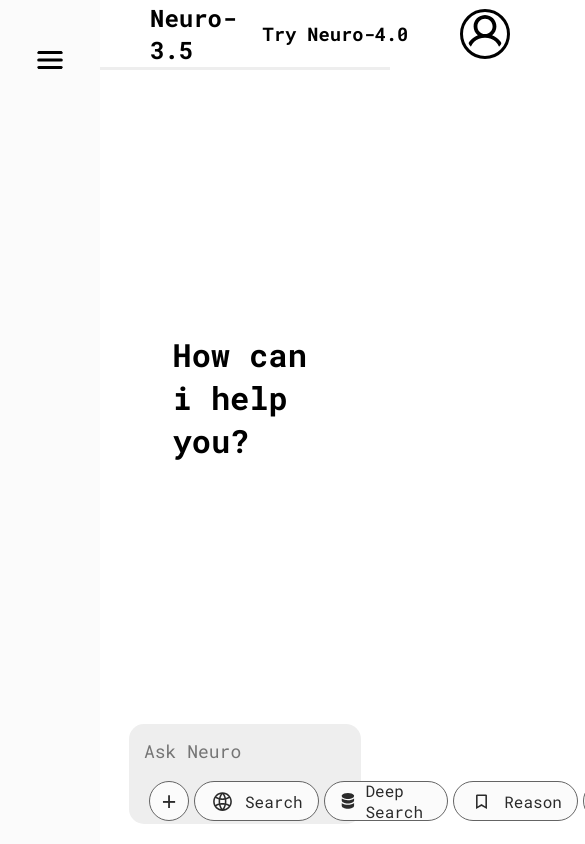
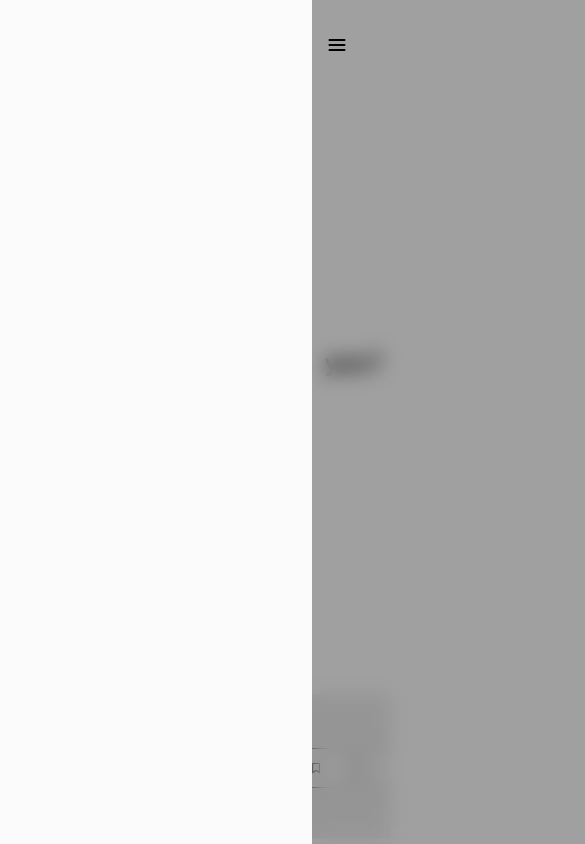
Before and after one commit to AymenBraikia/Neuro, a Next.js app in the folder chatbot/: page /chat in a window 390 px wide. Both pictures are taken after a click on the icon 46 px from the left and 53 px from the top of the page. Shown: the top 844 px of the page, 585 px wide, since content can reach past the window. Built offline with nearby package versions, Linux system fonts and the light colour scheme.

Commit message:
responsive chat

```diff
--- a/chatbot/app/components/chat_components/body.tsx
+++ b/chatbot/app/components/chat_components/body.tsx
@@ -1,6 +1,5 @@
 "use client";
 import Theme from "../theme";
-
 
 function gear() {
 	return (
@@ -121,7 +120,6 @@
 	);
 }
 
-// import search from "../../../public/search-svgrepo-com (1).svg";
 import "./body.css";
 import { useRef, useEffect } from "react";
 
@@ -234,7 +232,6 @@
 		</>
 	);
 }
-
 function handleOptionClick(ev: React.MouseEvent<HTMLParagraphElement>) {
 	const target = ev.currentTarget as HTMLElement;
 	target.classList.toggle("active");
@@ -308,7 +305,9 @@
 	const messages: Array<object> = [];
 
 	async function Submit() {
-		if (!input.current?.value || !input.current) return;
+		if (!input.current?.value) return;
+		if (input.current?.value == "") return;
+
 		if (document.querySelector("h1")) {
 			h1.current?.classList.add("active");
 
@@ -422,18 +421,17 @@
 	return (
 		<>
 			<nav>
-				<div style={{ display: "flex", justifyContent: "flex-start", columnGap: 20, alignItems: "center", minWidth: 160, width: "100%", height: "10%" }}>
+				<div className="navHeader" style={{ display: "flex", justifyContent: "flex-start", columnGap: 20, alignItems: "center", minWidth: 160, width: "100%", height: "10%" }}>
 					{menu()}
-					{/* <Image src={burger} alt="Burger" onClick={navBarToggle} className="burger" /> */}
-					<div style={{ position: "relative", width: "70%" }}>
+					<div className="searchCont" style={{ position: "relative", width: "70%" }}>
 						{search()}
 						<input type="text" className="search_history" placeholder="Search" id="" />
 					</div>
 				</div>
+
 				<div>
 					<div className="newChat">
 						{canvasPen()}
-						{/* <Image src={pen} alt="New chat" width={30} height={30} title="New chat" /> */}
 						<h3>New chat</h3>
 					</div>
 				</div>
@@ -444,7 +442,6 @@
 				<div>
 					<div className="settings_help" style={{ display: "flex", justifyContent: "space-evenly", alignItems: "center" }}>
 						{gear()}
-						{/* <Image src={gear} alt="Settings" width={25} height={25} /> */}
 						<p style={{ fontSize: 18 }}>Settings And Help</p>
 					</div>
 				</div>
@@ -457,40 +454,34 @@
 						</h1>
 					</div>
 				</div>
-				<div style={{ height: 100, width: "80%", background: "var(--background3)", position: "relative", left: "10%", borderRadius: 15 }}>
+				<div className="inputContainer" style={{ height: 100, width: "80%", background: "var(--background3)", position: "relative", left: "10%", borderRadius: 15 }}>
 					<input ref={input} style={{ width: "100%", padding: 15, fontSize: 18, background: "transparent", outline: "none", border: "none", color: "var(--foreground)" }} type="text" placeholder="Ask Neuro" />
 					<div className="options">
 						<p onClick={handleAttachmentClick} style={{ height: 40, width: 40, fontWeight: 200, fontFamily: "sans-serif", fontSize: 25, display: "flex", justifyContent: "center", alignItems: "center" }}>
 							+
 						</p>
-						<p onClick={handleOptionClick}>
+						<p className="option" onClick={handleOptionClick}>
 							{web()}
-							{/* <Image src={web} width={25} height={25} alt="web" /> */}
 							Search
 						</p>
-						<p onClick={handleOptionClick}>
+						<p className="option" onClick={handleOptionClick}>
 							{database()}
-							{/* <Image src={database} width={20} height={20} alt="web" /> */}
 							Deep Search
 						</p>
-						<p onClick={handleOptionClick}>
+						<p className="option" onClick={handleOptionClick}>
 							{save()}
-							{/* <Image src={save} width={30} height={30} alt="web" /> */}
 							Reason
 						</p>
-						<p onClick={handleOptionClick}>
+						<p className="option" onClick={handleOptionClick}>
 							{image()}
-							{/* <Image src={image} width={20} height={20} alt="web" /> */}
 							Create image
 						</p>
-						<p onClick={handleOptionClick}>
+						<p className="option" onClick={handleOptionClick}>
 							{canvasPen()}
-							{/* <Image src={canvasPen} width={25} height={25} alt="web" /> */}
 							Canvas
 						</p>
-						<p onClick={handleOptionClick}>
+						<p className="option" onClick={handleOptionClick}>
 							{code()}
-							{/* <Image src={code} width={25} height={25} alt="web" /> */}
 							Code
 						</p>
 					</div>
--- a/chatbot/app/components/chat_components/header.tsx
+++ b/chatbot/app/components/chat_components/header.tsx
@@ -1,5 +1,6 @@
 import Image from "next/image";
 import userPfp from "../../../public/profile-1335-svgrepo-com.svg";
+import "./responsive.css"
 
 const headerStyles: object = {
 	backgroundColor: "var(--background-opacity)",
--- /dev/null
+++ b/chatbot/app/components/chat_components/responsive.css
@@ -0,0 +1,167 @@
+@media (max-width:600px) {
+
+    header {
+        display: none !important;
+    }
+
+    nav {
+        width: 50px !important;
+        padding: 20px;
+
+        .option>* {
+            display: none
+        }
+
+        padding-left: 15px;
+        left: 0%;
+        transform: translateX(-100%);
+        min-width: unset;
+        z-index: 5;
+        background-color: var(--background);
+    }
+
+    nav.active {
+        width: 80vw !important;
+        transform: translateX(0);
+    }
+
+    nav::before {
+        content: "";
+        position: absolute;
+        left: 100%;
+        top: 0;
+        width: 100vw;
+        height: 100vh;
+        background-color: #0000005f;
+        backdrop-filter: blur(10px);
+        z-index: -1;
+        visibility: hidden;
+        transition: unset !important;
+    }
+
+    nav.active::before {
+        content: "";
+        visibility: visible;
+        position: absolute;
+        left: 100%;
+        top: 0;
+        width: 100vw;
+        height: 100vh;
+        background-color: #0000005f;
+        backdrop-filter: blur(10px);
+        z-index: -1;
+    }
+
+    .search,
+    nav>* {
+        display: none !important;
+    }
+
+    .menuBtn {
+        width: 20px !important;
+        height: 20px !important;
+        position: absolute;
+        right: -55px;
+        top: 20px;
+    }
+
+    nav .searchCont {
+        display: none;
+    }
+
+    nav.active .searchCont {
+        display: flex !important;
+        padding: 10px 0 !important;
+    }
+
+    nav.active .search_history {
+        text-indent: 40px;
+        min-width: 180px;
+    }
+
+    nav.active .searchCont,
+    nav.active>* {
+        display: flex !important;
+        opacity: 1 !important;
+        width: fit-content !important;
+    }
+
+    nav.active>div>div,
+    .search_history.active,
+    .recent.active,
+    nav.active .search {
+        opacity: 1;
+        padding: 0;
+        width: 100% !important;
+        left: 0;
+        /* display: none !important; */
+    }
+
+    nav.active .search {
+        width: 20px !important;
+        display: flex !important;
+        left: 10px;
+    }
+
+    .navHeader {
+        display: flex !important;
+        width: 100%;
+    }
+
+    nav.active p,
+    nav.active h4,
+    nav.active h3 {
+        display: flex !important;
+    }
+
+    .newChat {
+        min-width: 200px;
+        padding: 10px !important;
+        box-sizing: unset;
+    }
+
+    .body {
+        width: 100vw !important;
+        height: 100vh !important;
+        left: 0 !important;
+        padding: unset !important;
+        top: 0 !important;
+        overflow: hidden;
+    }
+
+    .container {
+        padding: 20px 10px 5px 10px;
+    }
+
+    h1 {
+        width: 100%;
+        text-align: center;
+        font-size: 24px;
+    }
+
+    .inputContainer {
+        min-height: 100px;
+        height: fit-content !important;
+        width: 90vw !important;
+        left: 5vw !important;
+        bottom: 30px !important;
+    }
+
+    .option {
+        justify-content: center;
+        align-items: center;
+        font-size: 0px;
+        column-gap: unset;
+        width: 48px !important;
+    }
+
+    .options {
+        row-gap: 10px;
+        flex-wrap: wrap;
+        max-width: 94%;
+    }
+
+    body>div.body>div.inputContainer>div>p:nth-child(4) {
+        width: 60px !important;
+    }
+}
--- a/chatbot/app/components/example.tsx
+++ b/chatbot/app/components/example.tsx
@@ -49,7 +49,7 @@
 
 function Example() {
 	return (
-		<div style={{ display: "flex", justifyContent: "space-evenly", alignItems: "center", height: "800px" }}>
+		<div className="example" style={{ display: "flex", justifyContent: "space-evenly", alignItems: "center", height: "800px" }}>
 			<div className="phoneContainer">{phone()}</div>
 			<div className="bold" style={{ fontSize: 40, width: "45%", textAlign: "center" }}>
 				Save time and get more done with our intelligent chatbot.
--- a/chatbot/app/components/part2.tsx
+++ b/chatbot/app/components/part2.tsx
@@ -78,7 +78,7 @@
 	}, []);
 
 	return (
-		<div style={{ display: "flex", justifyContent: "space-between", alignItems: "center", flexDirection: "column", position: "relative", rowGap: 50 }}>
+		<div className="part2" style={{ display: "flex", justifyContent: "space-between", alignItems: "center", flexDirection: "column", position: "relative", rowGap: 50 }}>
 			<h1 style={{ fontSize: 50 }}>Why Choose Neuro?</h1>
 			<p style={{ fontSize: 20, width: 650, textAlign: "center" }}>Our AI assistant is designed to make your life easier and more productive.</p>
 			<div className="reasons">
```
Also changed, not shown: chatbot/app/components/part1.tsx (+9 -7 lines), chatbot/app/responsive.css (+15 -8 lines).
